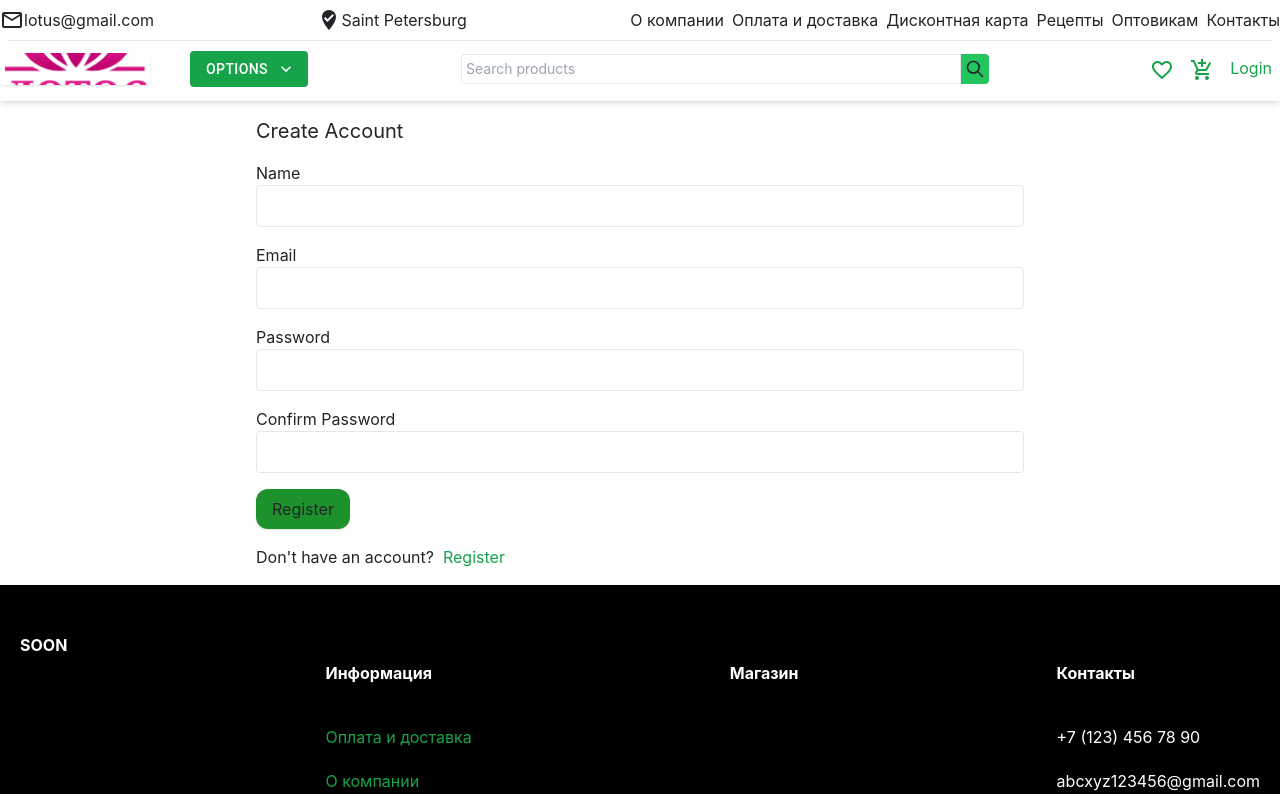
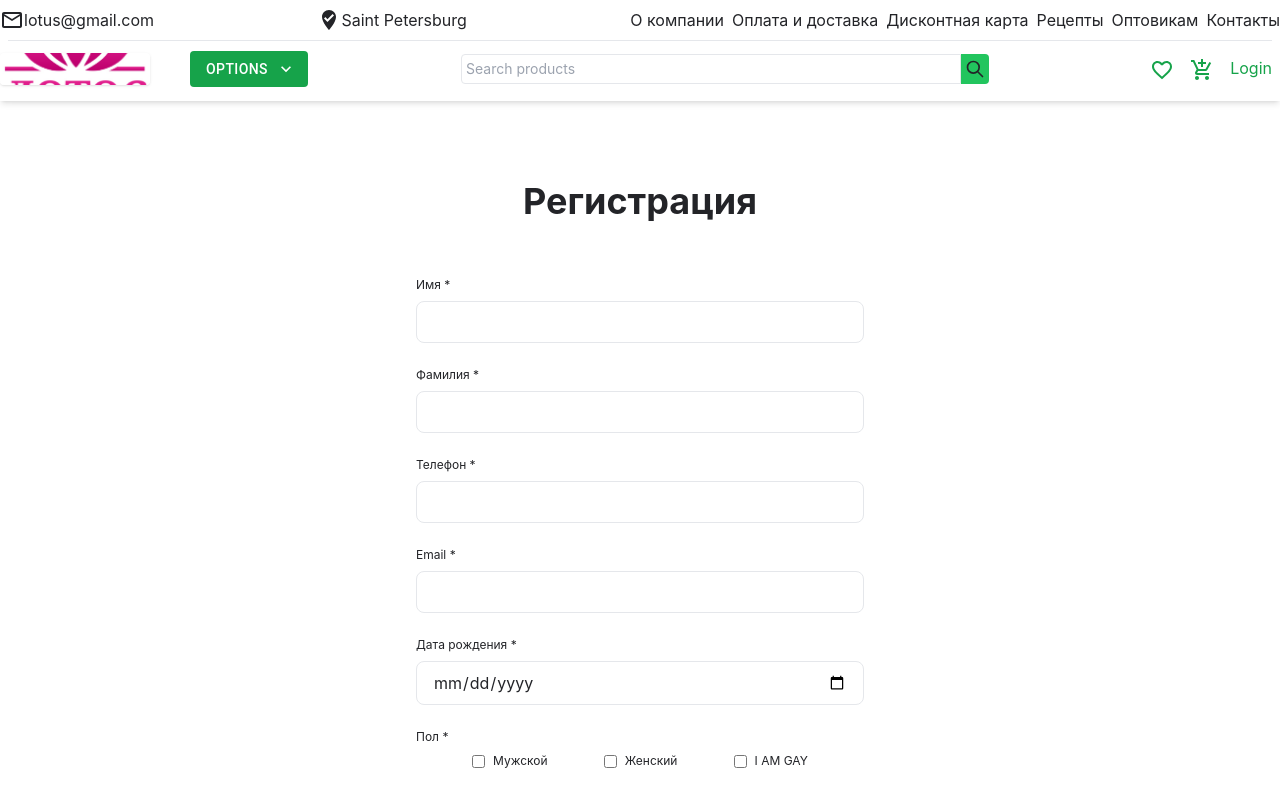
Before and after one commit to DivSTeam/lotus, a Next.js app: page /register in a window 1280 px wide. Shown: the top 794 px of the page. Built offline with nearby package versions, Linux system fonts and the light colour scheme; no server answers.

Commit message:
Chore:Login and Register Page

```diff
--- a/pages/login.js
+++ b/pages/login.js
@@ -1,11 +1,11 @@
-import Link from 'next/link';
-import React, { useEffect } from 'react';
-import { signIn, useSession } from 'next-auth/react';
-import { useForm } from 'react-hook-form';
-import Layout from '../components/Layout';
-import { getError } from '../utils/error';
-import { toast } from 'react-toastify';
-import { useRouter } from 'next/router';
+import Link from "next/link";
+import React, { useEffect } from "react";
+import { signIn, useSession } from "next-auth/react";
+import { useForm } from "react-hook-form";
+import Layout from "../components/Layout";
+import { getError } from "../utils/error";
+import { toast } from "react-toastify";
+import { useRouter } from "next/router";
 
 export default function LoginScreen() {
   const { data: session } = useSession();
@@ -15,7 +15,7 @@ export default function LoginScreen() {
 
   useEffect(() => {
     if (session?.user) {
-      router.push(redirect || '/');
+      router.push(redirect || "/");
     }
   }, [router, session, redirect]);
 
@@ -26,7 +26,7 @@ export default function LoginScreen() {
   } = useForm();
   const submitHandler = async ({ email, password }) => {
     try {
-      const result = await signIn('credentials', {
+      const result = await signIn("credentials", {
         redirect: false,
         email,
         password,
@@ -44,19 +44,22 @@ export default function LoginScreen() {
         className="mx-auto max-w-screen-md"
         onSubmit={handleSubmit(submitHandler)}
       >
-        <h1 className="mb-4 text-xl">Login</h1>
-        <div className="mb-4">
-          <label htmlFor="email">Email</label>
+        <h1 class="mt-16 mb-14 text-4xl font-bold text-center">Вход</h1>
+        <div className="mb-6 mx-auto w-full max-w-md ">
+          <label className="block mb-2 text-xs" htmlFor="email">
+            Email или Телефон
+          </label>
           <input
             type="email"
-            {...register('email', {
-              required: 'Please enter email',
+            {...register("email", {
+              required: "Логин обязателен",
               pattern: {
                 value: /^[a-zA-Z0-9_.+-]+@[a-zA-Z0-9-]+.[a-zA-Z0-9-.]+$/i,
-                message: 'Please enter valid email',
+                message:
+                  "Пожалуйста, введите действительный адрес электронной почты",
               },
             })}
-            className="w-full"
+            className="w-full px-4 py-2 rounded-lg"
             id="email"
             autoFocus
           ></input>
@@ -64,28 +67,52 @@ export default function LoginScreen() {
             <div className="text-red-500">{errors.email.message}</div>
           )}
         </div>
-        <div className="mb-4">
-          <label htmlFor="password">Password</label>
+        <div className=" mx-auto w-full max-w-md">
+          <label className="block mb-2 text-xs" htmlFor="password">
+            Пароль
+          </label>
           <input
             type="password"
-            {...register('password', {
-              required: 'Please enter password',
-              minLength: { value: 6, message: 'password is more than 5 chars' },
+            {...register("password", {
+              required: "Пароль обязателен",
+              minLength: { value: 6, message: "пароль больше 5 символов" },
             })}
-            className="w-full"
+            className="w-full px-4 py-2 rounded-lg"
             id="password"
             autoFocus
           ></input>
+          <div className="text-right text-xs">
+            <Link href="#">Забыли пароль?</Link>
+          </div>
           {errors.password && (
             <div className="text-red-500 ">{errors.password.message}</div>
           )}
         </div>
-        <div className="mb-4 ">
-          <button className="primary-button">Login</button>
+        <div className="mb-6 w-full max-w-md mx-auto flex items-center">
+          <input
+            type="checkbox"
+            className=""
+            id="save-password"
+            {...register("savePassword")}
+          />
+          <label
+            className="ml-2 text-xs inline-block line-he"
+            htmlFor="save-password"
+            // style="display: inline-block; line-height: 2px;"
+          >
+            Запомнить меня
+          </label>
         </div>
-        <div className="mb-4 ">
-          Don&apos;t have an account? &nbsp;
-          <Link href={`/register?redirect=${redirect || '/'}`}>Register</Link>
+        <div className="mb-4 m-full max-w-md mx-auto">
+          <button className="w-full bg-black text-white font-medium rounded-lg text-sm h-10">
+            Войти
+          </button>
+        </div>
+        <div className="mb-36 flex space-x-10 text-xs items-center mx-auto m-full max-w-md">
+          <p className="ml-28">Впервые у нас?</p>
+          <Link href={`/register?redirect=${redirect || "/"}`}>
+            Зарегистрироваться
+          </Link>
         </div>
       </form>
     </Layout>
--- a/pages/register.js
+++ b/pages/register.js
@@ -1,12 +1,12 @@
-import Link from 'next/link';
-import React, { useEffect } from 'react';
-import { signIn, useSession } from 'next-auth/react';
-import { useForm } from 'react-hook-form';
-import Layout from '../components/Layout';
-import { getError } from '../utils/error';
-import { toast } from 'react-toastify';
-import { useRouter } from 'next/router';
-import axios from 'axios';
+import Link from "next/link";
+import React, { useEffect } from "react";
+import { signIn, useSession } from "next-auth/react";
+import { useForm } from "react-hook-form";
+import Layout from "../components/Layout";
+import { getError } from "../utils/error";
+import { toast } from "react-toastify";
+import { useRouter } from "next/router";
+import axios from "axios";
 
 export default function LoginScreen() {
   const { data: session } = useSession();
@@ -16,7 +16,7 @@ export default function LoginScreen() {
 
   useEffect(() => {
     if (session?.user) {
-      router.push(redirect || '/');
+      router.push(redirect || "/");
     }
   }, [router, session, redirect]);
 
@@ -28,15 +28,20 @@ export default function LoginScreen() {
   } = useForm();
   const submitHandler = async ({ name, email, password }) => {
     try {
-      await axios.post('/api/auth/signup', {
+      await axios.post("/api/auth/signup", {
         name,
+        lastName,
+        phoneNumber,
         email,
+        birthday,
         password,
       });
 
-      const result = await signIn('credentials', {
+      const result = await signIn("credentials", {
         redirect: false,
+        phoneNumber,
         email,
+        birthday,
         password,
       });
       if (result.error) {
@@ -52,50 +57,169 @@ export default function LoginScreen() {
         className="mx-auto max-w-screen-md"
         onSubmit={handleSubmit(submitHandler)}
       >
-        <h1 className="mb-4 text-xl">Create Account</h1>
-        <div className="mb-4">
-          <label htmlFor="name">Name</label>
+        <h1 className="mt-16 mb-14 text-4xl font-bold text-center">
+          Регистрация
+        </h1>
+        <div className="mb-6 mx-auto w-full max-w-md">
+          <label className="block mb-2 text-xs" htmlFor="name">
+            Имя *
+          </label>
           <input
             type="text"
-            className="w-full"
+            className="w-full px-4 py-2 rounded-lg"
             id="name"
             autoFocus
-            {...register('name', {
-              required: 'Please enter name',
+            {...register("name", {
+              required: "Пожалуйста, введите имя",
             })}
           />
           {errors.name && (
             <div className="text-red-500">{errors.name.message}</div>
           )}
         </div>
+        <div className="mb-6 mx-auto w-full max-w-md">
+          <label className="block mb-2 text-xs" htmlFor="lastName">
+            Фамилия *
+          </label>
+          <input
+            type="text"
+            className="w-full px-4 py-2 rounded-lg"
+            id="lastName"
+            autoFocus
+            {...register("lastName", {
+              required: "Пожалуйста, введите фамилию",
+            })}
+          />
+          {errors.name && (
+            <div className="text-red-500">{errors.lastName.message}</div>
+          )}
+        </div>
+        <div className="mb-6 mx-auto w-full max-w-md">
+          <label className="block mb-2 text-xs" htmlFor="phoneNumber">
+            Телефон *
+          </label>
+          <input
+            type="text"
+            {...register("phoneNumber", {
+              required: "Пожалуйста, введите номер телефона",
+              pattern: {
+                value:
+                  /^[\+]?[(]?[0-9]{3}[)]?[-\s\.]?[0-9]{3}[-\s\.]?[0-9]{4,6}$/im,
+                message: "Пожалуйста введите правильный номер телефона",
+              },
+            })}
+            className="w-full px-4 py-2 rounded-lg"
+            id="phoneNumber"
+          ></input>
+          {errors.phoneNumber && (
+            <div className="text-red-500">{errors.phoneNumber.message}</div>
+          )}
+        </div>
 
-        <div className="mb-4">
-          <label htmlFor="email">Email</label>
+        <div className="mb-6 mx-auto w-full max-w-md">
+          <label className="block mb-2 text-xs" htmlFor="email">
+            Email *
+          </label>
           <input
             type="email"
-            {...register('email', {
-              required: 'Please enter email',
+            {...register("email", {
+              required: "Пожалуйста, введите адрес электронной почты",
               pattern: {
                 value: /^[a-zA-Z0-9_.+-]+@[a-zA-Z0-9-]+.[a-zA-Z0-9-.]+$/i,
-                message: 'Please enter valid email',
+                message:
+                  "Пожалуйста, введите действительный адрес электронной почты",
               },
             })}
-            className="w-full"
+            className="w-full px-4 py-2 rounded-lg"
             id="email"
           ></input>
           {errors.email && (
             <div className="text-red-500">{errors.email.message}</div>
           )}
         </div>
-        <div className="mb-4">
-          <label htmlFor="password">Password</label>
+        <div className="mb-6 mx-auto w-full max-w-md">
+          <label className="block mb-2 text-xs" htmlFor="birthday">
+            Дата рождения *
+          </label>
+          <input
+            type="date"
+            {...register("birthday", {
+              required: "Пожалуйста, введите свой день рождения",
+            })}
+            className="w-full px-4 py-2 rounded-lg"
+            id="birthday"
+          />
+          {errors.birthday && (
+            <div className="text-red-500">{errors.birthday.message}</div>
+          )}
+        </div>
+        <div className="mb-6 mx-auto w-full max-w-md text-xs">
+          <label className="block mb-2 text-xs">Пол *</label>
+          <div className="flex justify-evenly">
+            <div className="flex items-center">
+              <input
+                type="checkbox"
+                {...register("gender", {
+                  required: "Пожалуйста, выберите пол",
+                })}
+                value="Мужской"
+                id="male"
+              />
+              <label className="ml-2" htmlFor="male">
+                Мужской
+              </label>
+            </div>
+            <div className="flex items-center">
+              <input
+                type="checkbox"
+                {...register("gender", {
+                  required: "Пожалуйста, выберите пол",
+                })}
+                value="Женский"
+                id="female"
+              />
+              <label className="ml-2" htmlFor="female">
+                Женский
+              </label>
+            </div>
+            <div className="flex items-center">
+              <input
+                type="checkbox"
+                {...register("gender", {
+                  required: "Пожалуйста, выберите пол",
+                })}
+                value="I AM GAY"
+                id="gay"
+              />
+              <label className="ml-2" htmlFor="gay">
+                I AM GAY
+              </label>
+            </div>
+            {errors.gender && (
+              <div className="text-red-500">{errors.gender.message}</div>
+            )}
+          </div>
+        </div>
+        <div className="mb-6 mx-auto w-full max-w-md">
+          <label className="block mb-2 text-xs" htmlFor="password">
+            Пароль *
+          </label>
           <input
             type="password"
-            {...register('password', {
-              required: 'Please enter password',
-              minLength: { value: 6, message: 'password is more than 5 chars' },
+            {...register("password", {
+              required: "Пожалуйста введите пароль",
+              minLength: {
+                value: 6,
+                message: "Пароль должен содержать не менее 6 символов",
+              },
+              pattern: {
+                value:
+                  /^(?=.*[A-Z])(?=.*\d)(?=.*[!@#$%^&*()_+-=])[A-Za-z\d!@#$%^&*()_+-=]{6,}$/,
+                message:
+                  "Пароль должен содержать хотя бы одну заглавную букву, одну цифру и один специальный символ",
+              },
             })}
-            className="w-full"
+            className="w-full px-4 py-2 rounded-lg"
             id="password"
             autoFocus
           ></input>
@@ -103,18 +227,20 @@ export default function LoginScreen() {
             <div className="text-red-500 ">{errors.password.message}</div>
           )}
         </div>
-        <div className="mb-4">
-          <label htmlFor="confirmPassword">Confirm Password</label>
+        <div className="mb-20 mx-auto w-full max-w-md">
+          <label className="block mb-2 text-xs" htmlFor="confirmPassword">
+            Подтвердите пароль *
+          </label>
           <input
-            className="w-full"
+            className="w-full px-4 py-2 rounded-lg"
             type="password"
             id="confirmPassword"
-            {...register('confirmPassword', {
-              required: 'Please enter confirm password',
-              validate: (value) => value === getValues('password'),
+            {...register("confirmPassword", {
+              required: "Пожалуйста, введите пароль для подтверждения",
+              validate: (value) => value === getValues("password"),
               minLength: {
                 value: 6,
-                message: 'confirm password is more than 5 chars',
+                message: "Подтвердите пароль более 5 символов",
               },
             })}
           />
@@ -124,17 +250,19 @@ export default function LoginScreen() {
             </div>
           )}
           {errors.confirmPassword &&
-            errors.confirmPassword.type === 'validate' && (
-              <div className="text-red-500 ">Password do not match</div>
+            errors.confirmPassword.type === "validate" && (
+              <div className="text-red-500 ">Пароль не подходит</div>
             )}
         </div>
 
-        <div className="mb-4 ">
-          <button className="primary-button">Register</button>
+        <div className="mb-4 m-full max-w-md mx-auto ">
+          <button className="w-full bg-black text-white font-medium rounded-lg text-sm h-10">
+            Регистрация
+          </button>
         </div>
-        <div className="mb-4 ">
-          Don&apos;t have an account? &nbsp;
-          <Link href={`/register?redirect=${redirect || '/'}`}>Register</Link>
+        <div className="mb-36 flex space-x-10 text-xs items-center mx-auto m-full max-w-md">
+          <p className="ml-28">Уже регистрировались?</p>
+          <Link href="/login">Вход</Link>
         </div>
       </form>
     </Layout>
```
